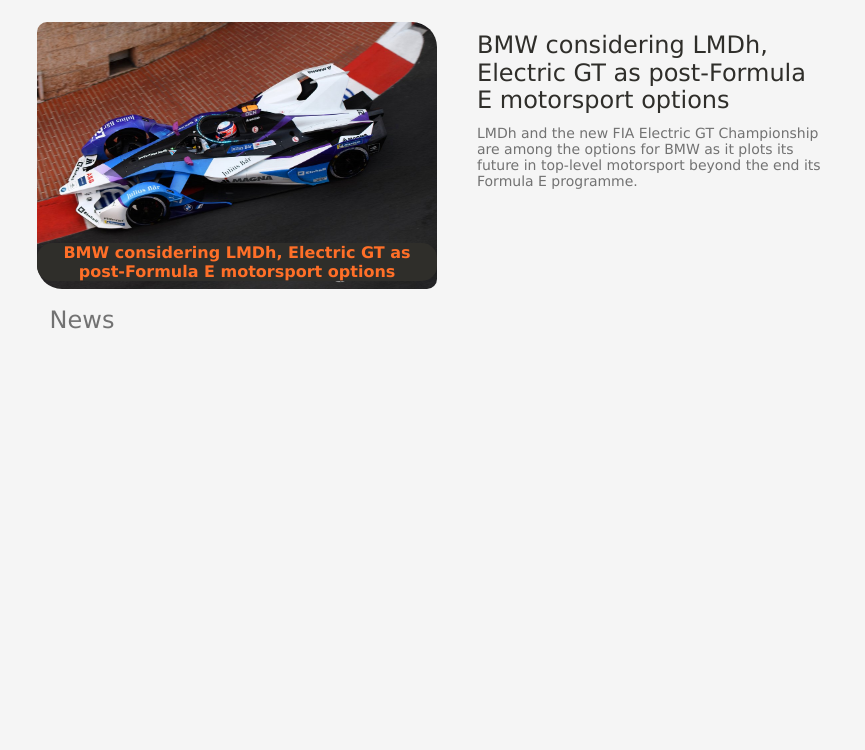
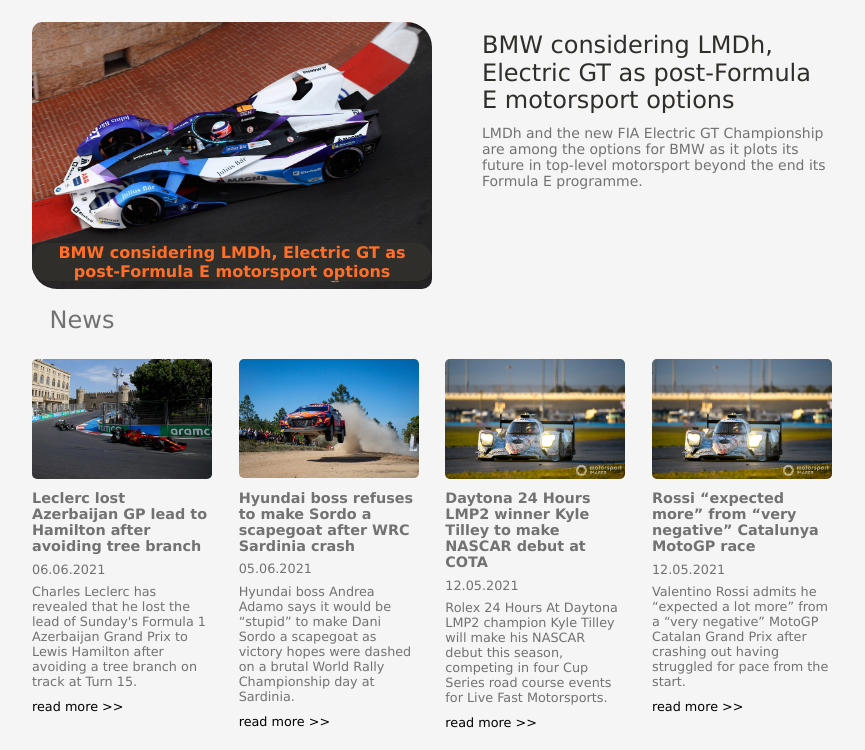
Before and after one commit to BogdanPinchuk/FrontEnd_Starter-PBY_HW7, a plain HTML site: page LesApp1/index.html in a window 1280 px wide. Shown: the part 78-828 px from the top of the page, without its empty margins (208-1073 px from the left). Before the commit the page ends 800 px from the top, so only its background shows below. Drawn offline with Linux system fonts and the light colour scheme.

Commit message:
added some news

```diff
--- a/LesApp1/Resources/sport_style.css
+++ b/LesApp1/Resources/sport_style.css
@@ -78,7 +78,7 @@ main>aside>figure {
     color: white;
     padding: 0;
     margin: 0;
-    margin-right: 15px;
+    margin-right: 25px;
 }
 
 main>aside>figure>img {
@@ -111,7 +111,8 @@ main>aside>figure>figcaption:hover {
 main>aside>div {
     width: 350px;
     height: 100%;
-    padding: 10px 0px 10px 25px;
+    padding: 10px 0px 10px 0px;
+    margin-left: 25px;
     font-family: "Lucida Grande", Lucida, Verdana, sans-serif;
     display: flex;
     flex-direction: column;
@@ -140,14 +141,7 @@ main figure a, main figure a:hover {
     text-decoration: none;
 }
 
-section{
-    font-family: "Lucida Grande", Lucida, Verdana, sans-serif;
-    display: flex;
-    flex-direction: column;
-    justify-content: center;
-}
-
-h2{
+h2 {
     color: #727272;
     margin: 25px 0px 25px 0px;
     padding: 0;
@@ -156,3 +150,62 @@ h2{
     position: relative;
     left: -350px;
 }
+
+section {
+    width: 800px;
+    margin: 0;
+    padding: 0;
+    font-family: "Lucida Grande", Lucida, Verdana, sans-serif;
+    display: flex;
+    flex-direction: row;
+    justify-content: space-between;
+}
+
+section div {
+    width: 180px;
+    margin: 0;
+    padding: 0;
+    display: flex;
+    flex-direction: column;
+    justify-content: flex-start;
+}
+
+section figure {
+    margin: 0;
+    padding: 0;
+}
+
+section figure img {
+    width: 100%;
+    margin: 0;
+    padding: 0;
+    border-radius: 5px;
+}
+
+section div p, section div time {
+    margin: 7.5px 0px 0px;
+    text-align: left;
+    padding: 0;
+    color: #727272;
+}
+
+section a {
+    margin: 10px 0 20px;
+    padding: 0;
+    color: black;
+    text-decoration: none;
+    font-size: 0.8em;
+}
+
+section a:hover {
+    text-decoration: underline;
+}
+
+.class_title {
+    font-size: 0.9em;
+    font-weight: bold;
+}
+
+.class_info, section div time {
+    font-size: 0.8em;
+}
--- a/LesApp1/index.html
+++ b/LesApp1/index.html
@@ -55,10 +55,73 @@
         </aside>
         <h2>News</h2>
         <section>
-            <div></div>
-            <div></div>
-            <div></div>
-            <div></div>
+            <div>
+                <figure>
+                    <img src="Resources/img/image02.jpg" alt="image">
+                </figure>
+                <p class="class_title">
+                    Leclerc lost Azerbaijan GP lead to Hamilton after avoiding tree branch
+                </p>
+                <time datetime="06.06.2021">06.06.2021</time>
+                <p class="class_info">
+                    Charles Leclerc has revealed that he lost the lead of Sunday's Formula 1 Azerbaijan Grand Prix to
+                    Lewis Hamilton after avoiding a tree branch on track at Turn 15.
+                </p>
+                <a target="_blank"
+                    href="https://www.autosport.com/f1/news/leclerc-lost-azerbaijan-gp-lead-to-hamilton-after-avoiding-tree-branch/6541795/">read
+                    more >></a>
+            </div>
+
+            <div>
+                <figure>
+                    <img src="Resources/img/image03.jpg" alt="image">
+                </figure>
+                <p class="class_title">
+                    Hyundai boss refuses to make Sordo a scapegoat after WRC Sardinia crash
+                </p>
+                <time datetime="05.06.2021">05.06.2021</time>
+                <p class="class_info">
+                    Hyundai boss Andrea Adamo says it would be “stupid” to make Dani Sordo a scapegoat as victory hopes
+                    were dashed on a brutal World Rally Championship day at Sardinia.
+                </p>
+                <a target="_blank"
+                    href="https://www.autosport.com/wrc/news/hyundai-boss-refuses-to-make-sordo-a-scapegoat-after-wrc-sardinia-crash/6538182/">read
+                    more >></a>
+            </div>
+
+            <div>
+                <figure>
+                    <img src="Resources/img/image04.jpg" alt="image">
+                </figure>
+                <p class="class_title">
+                    Daytona 24 Hours LMP2 winner Kyle Tilley to make NASCAR debut at COTA
+                </p>
+                <time datetime="12.05.2021">12.05.2021</time>
+                <p class="class_info">
+                    Rolex 24 Hours At Daytona LMP2 champion Kyle Tilley will make his NASCAR debut this season,
+                    competing in four Cup Series road course events for Live Fast Motorsports.
+                </p>
+                <a target="_blank"
+                    href="https://www.autosport.com/nascar/news/daytona-24-hours-lmp2-winner-to-make-nascar-debut-at-cota/6507346/">read
+                    more >></a>
+            </div>
+
+            <div>
+                <figure>
+                    <img src="Resources/img/image04.jpg" alt="image">
+                </figure>
+                <p class="class_title">
+                    Rossi “expected more” from “very negative” Catalunya MotoGP race
+                </p>
+                <time datetime="08.06.2021">12.05.2021</time>
+                <p class="class_info">
+                    Valentino Rossi admits he “expected a lot more” from a “very negative” MotoGP Catalan Grand Prix
+                    after crashing out having struggled for pace from the start.
+                </p>
+                <a target="_blank"
+                    href="https://www.autosport.com/motogp/news/rossi-expected-more-from-very-negative-catalunya-motogp-race/6547421/">read
+                    more >></a>
+            </div>
         </section>
     </main>
     <footer>
```
Also changed, not shown: LesApp1/Resources/img/image02.jpg (added), LesApp1/Resources/img/image03.jpg (added), LesApp1/Resources/img/image04.jpg (added), LesApp1/Resources/img/image05.jpg (added).
